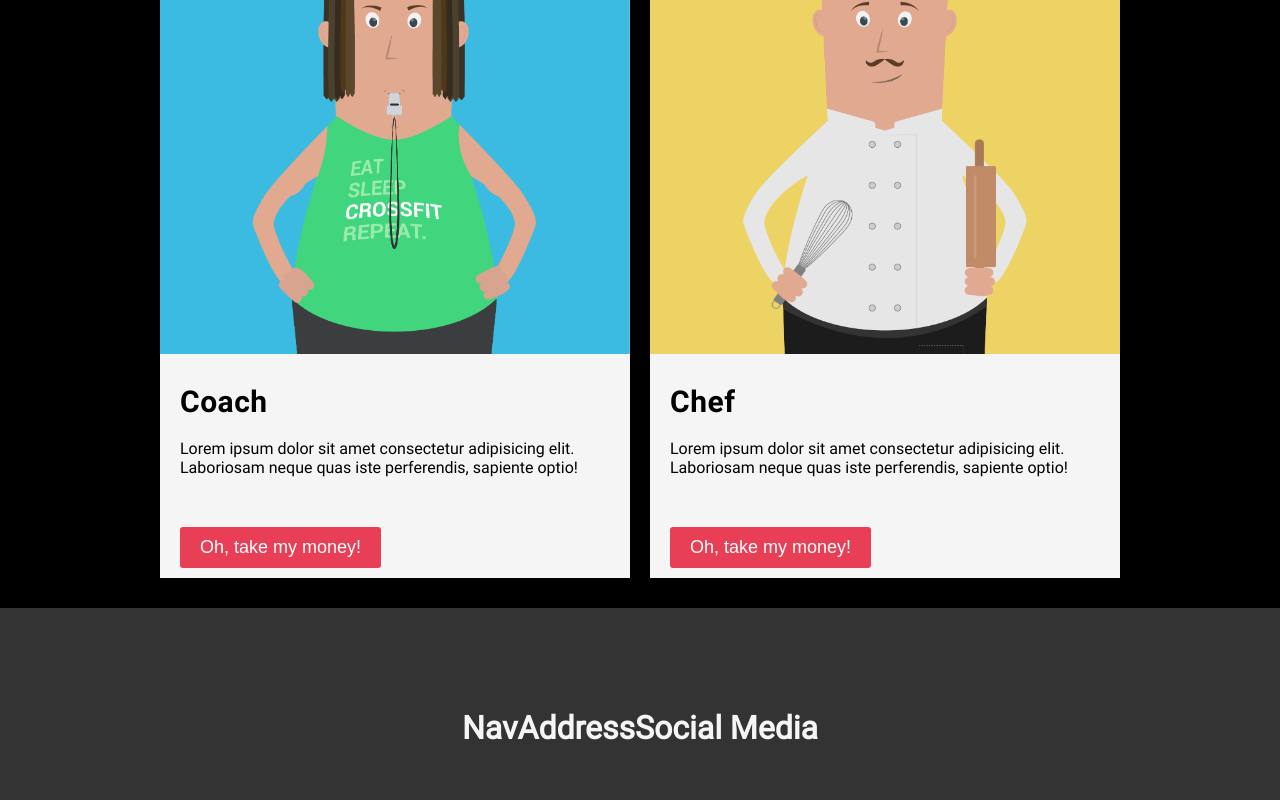
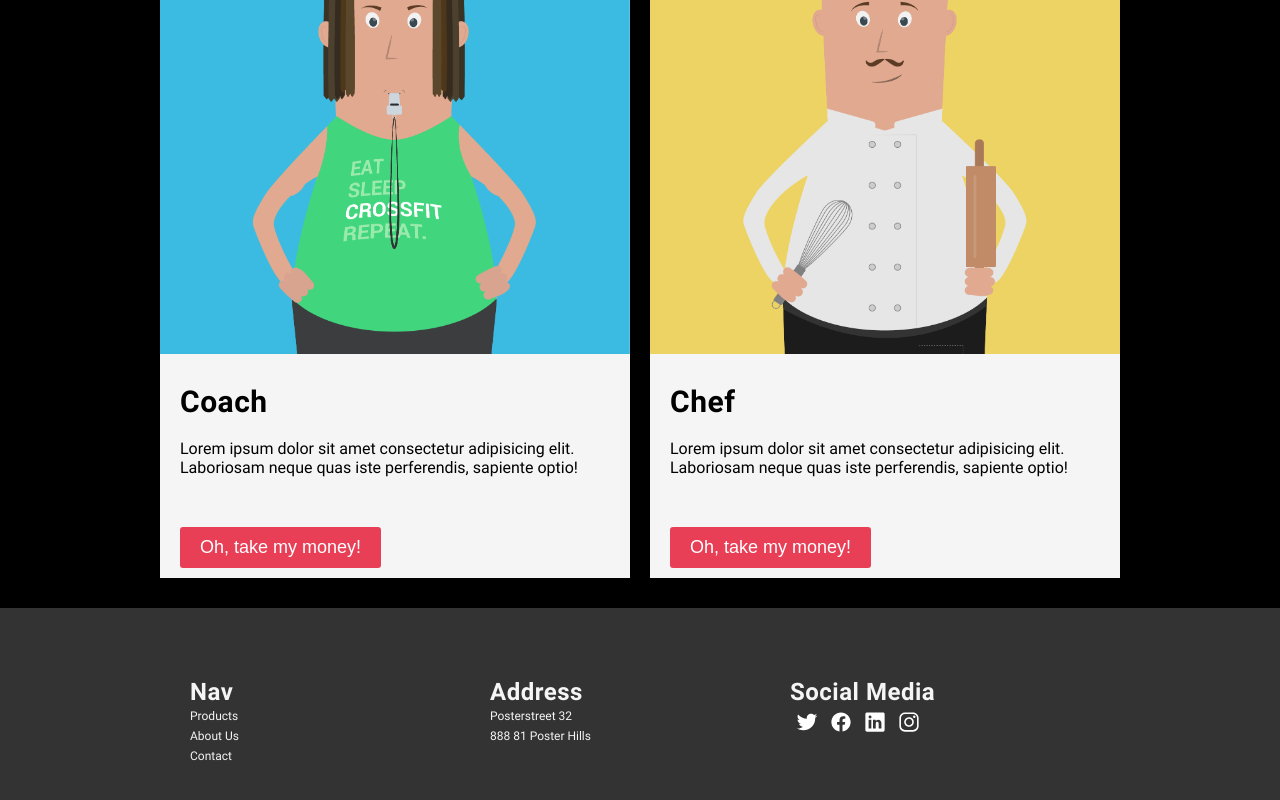
Before and after one commit to CarinWood/Poster-shop, a React (Create React App) app: page / in a window 1280 px wide. Shown: the part 2193-2993 px from the top of the page. Built offline with nearby package versions, Linux system fonts and the light colour scheme.

Commit message:
installed react router dom and created cart page

```diff
--- a/package.json
+++ b/package.json
@@ -13,6 +13,7 @@
     "react": "^18.2.0",
     "react-dom": "^18.2.0",
     "react-icons": "^4.12.0",
+    "react-router-dom": "^6.20.1",
     "react-scripts": "5.0.1",
     "typescript": "^4.9.5",
     "web-vitals": "^2.1.4"
--- a/src/App.tsx
+++ b/src/App.tsx
@@ -5,25 +5,18 @@ import { Footer } from './components/footer/Footer';
 import { Header } from './components/header/Header';
 import { bigPosters } from './data/big-poster-data';
 import { smallPosters } from './data/small-poster-data';
+import { Cart } from './pages/Cart';
+import { Home } from './pages/Home';
+import {Routes, Route} from 'react-router-dom'
 
 function App() {
   return (
     <div className="app">
-      <Header/>
-      <div className='poster-area'>
-      {smallPosters.map((poster) => {
-        return <Card
-                  key={poster.id}
-                  title={poster.title}
-                  img={poster.img}
-                />
-      })}
+      <Routes>
+        <Route path="/" element={  <Home/>} />
+        <Route path="/cart" element={<Cart/>} />
+      </Routes>
 
-      {bigPosters.map((poster) => {
-        return <BigCard img={poster.img} title={poster.title}/>
-      })}
-
-      </div>
       <Footer/>
     </div>
   );
--- a/src/components/footer/Footer.tsx
+++ b/src/components/footer/Footer.tsx
@@ -1,16 +1,31 @@
 import './footer.css'
+import twitter from '../../assets/images/logo-twitter.svg'
+import facebook from '../../assets/images/logo-facebook.svg'
+import linkedin from '../../assets/images/logo-linkedin.svg'
+import instagram from '../../assets/images/logo-instagram.svg'
 
 export const Footer = () => {
   return (
     <footer>
-      <div>
-        <h1>Nav</h1>
+      <div className='nav'>
+        <h2 className='footer-headline'>Nav</h2>
+        <p>Products</p>
+        <p>About Us</p>
+        <p>Contact</p>
       </div>
-      <div>
-        <h1>Address</h1>
+      <div className='address'>
+        <h2 className='footer-headline'>Address</h2>
+        <p>Posterstreet 32</p>
+        <p>888 81 Poster Hills</p>
       </div>
-      <div>
-        <h1>Social Media  </h1>
+      <div className='socials'>
+        <h2 className='footer-headline'>Social Media</h2>
+        <div className='icons'>
+          <img src={twitter} alt="twitter" className='icon'/>
+          <img src={facebook} alt="facebook" className='icon'/>
+          <img src={linkedin} alt="linkedin" className='icon'/>
+          <img src={instagram} alt="instagram" className='icon'/>
+        </div>
       </div>
     </footer>
   )
--- a/src/components/footer/footer.css
+++ b/src/components/footer/footer.css
@@ -6,3 +6,34 @@ footer {
     justify-content: center;
     align-items: center;
 }
+
+.footer-headline {
+    font-family: "Roboto-bold";
+    letter-spacing: 0.5px;
+}
+
+.nav, .address, .socials {
+    display: flex;
+    flex-direction: column;
+    align-items: flex-start;
+    justify-content: flex-start;
+    width: 300px;
+    height: 100px;
+}
+
+.nav p, .address p, .socials p {
+    font-size: 12px;
+    line-height: 20px;
+}
+
+.icons {
+    margin-top: 5px;
+    display: flex;
+    align-items: center;
+    justify-content: center;
+}
+
+.icon {
+    width: 22px;
+    margin: 0px 6px;
+}
--- a/src/index.tsx
+++ b/src/index.tsx
@@ -3,14 +3,15 @@ import ReactDOM from 'react-dom/client';
 import './global.css';
 import App from './App';
 import reportWebVitals from './reportWebVitals';
+import { BrowserRouter } from 'react-router-dom';
 
 const root = ReactDOM.createRoot(
   document.getElementById('root') as HTMLElement
 );
 root.render(
-  <React.StrictMode>
+  <BrowserRouter>
     <App />
-  </React.StrictMode>
+  </BrowserRouter>
 );
 
 reportWebVitals();
--- /dev/null
+++ b/src/pages/Cart.tsx
@@ -0,0 +1,6 @@
+
+export const Cart = () => {
+  return (
+    <div>Cart</div>
+  )
+}
--- /dev/null
+++ b/src/pages/Home.tsx
@@ -0,0 +1,27 @@
+import { BigCard } from "../components/big-card/BigCard"
+import { Card } from "../components/card/Card"
+import { Header } from "../components/header/Header"
+import { bigPosters } from "../data/big-poster-data"
+import { smallPosters } from "../data/small-poster-data"
+
+export const Home = () => {
+  return (
+    <>
+    <Header/>
+    <div className='poster-area'>
+    {smallPosters.map((poster) => {
+      return <Card
+                key={poster.id}
+                title={poster.title}
+                img={poster.img}
+              />
+    })}
+
+    {bigPosters.map((poster) => {
+      return <BigCard img={poster.img} title={poster.title}/>
+    })}
+
+    </div>
+    </>
+  )
+}
```
Also changed, not shown: 1 other file (tests, documents, lock files or other folders).
